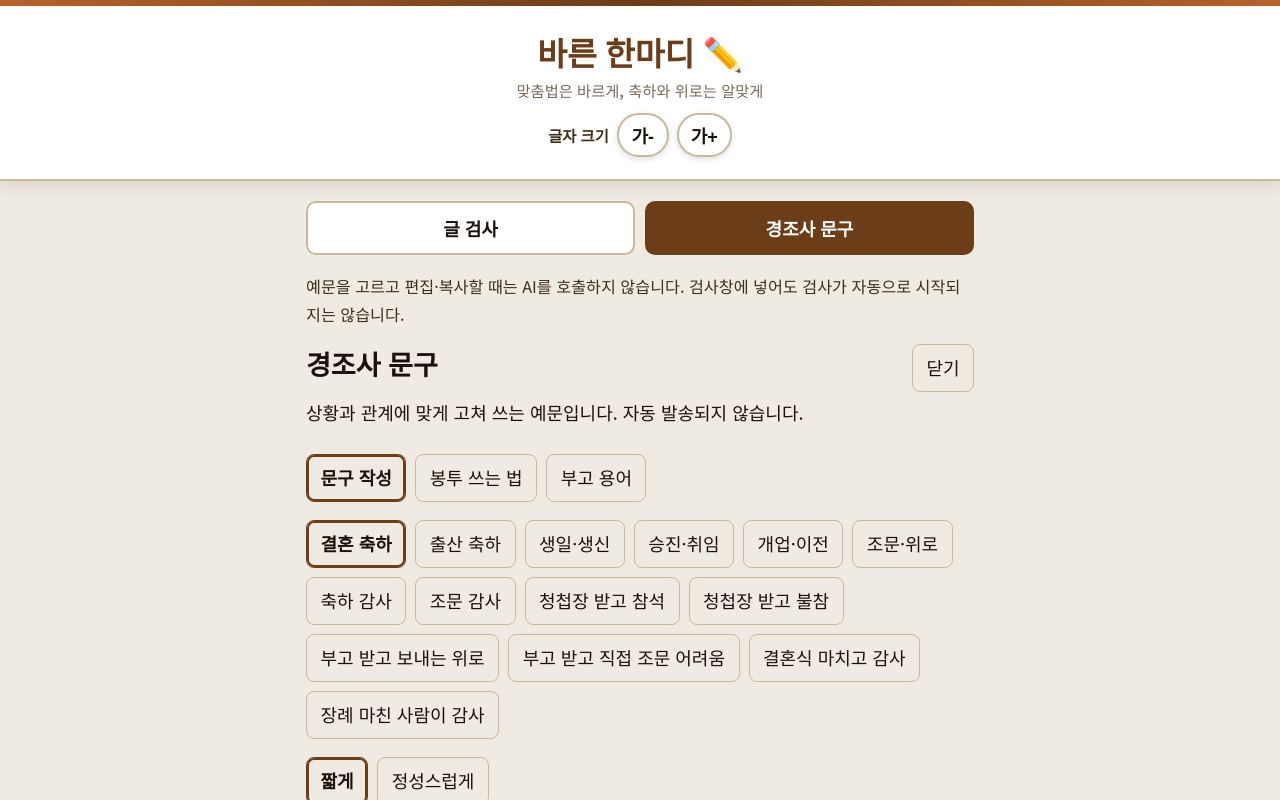
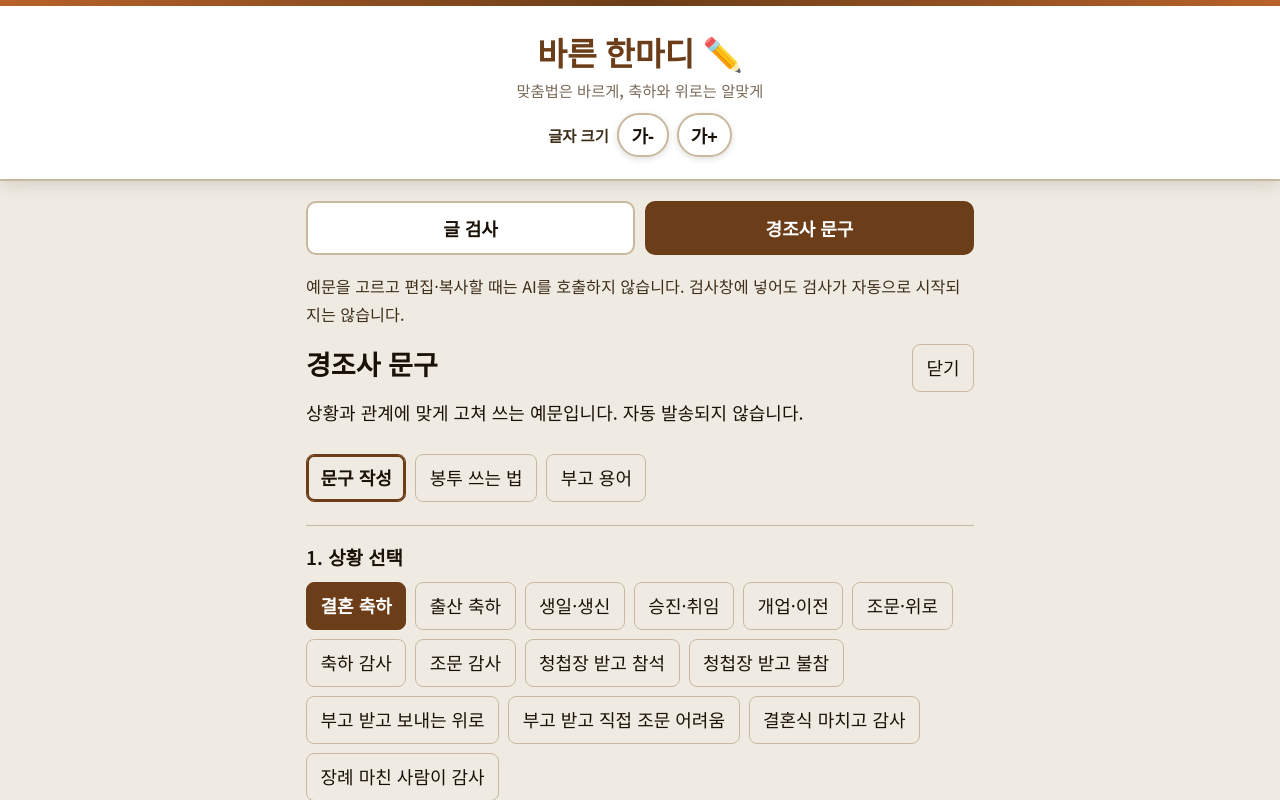
Before and after one commit to jwh781101-ship-it/spelling-checker, a Next.js app: page / in a window 1280 px wide. Both pictures are taken after a click on the button "경조사 문구". Shown: the top 800 px of the page. Built offline with nearby package versions, Linux system fonts and the light colour scheme.

Commit message:
Clarify occasion message selection sections

```diff
--- a/app/components/MessageTemplates.js
+++ b/app/components/MessageTemplates.js
@@ -107,21 +107,31 @@ export default function MessageTemplates({ onUse, onClose, onFindDictionary }) {
       {tab === 'envelope' && <EnvelopeGuide />}
       {tab === 'terms' && <FuneralTerms onFindDictionary={onFindDictionary} />}
       <div hidden={tab !== 'write'}>
-        <div className="mt-categories" role="group" aria-label="문구 범주">
+        <section className="mt-choice-section" aria-labelledby="mt-situation-heading">
+          <h3 id="mt-situation-heading" className="mt-section-title">1. 상황 선택</h3>
+          <div className="mt-categories" role="group" aria-labelledby="mt-situation-heading">
           {categories.map((category) => <button type="button" className="mt-category" aria-pressed={categoryId === category.id} key={category.id} onClick={() => requestAction({kind:'category', value:category.id})}>
             {category.id === 'bereavement-comfort' ? '부고 받고 보내는 위로' : category.id === 'funeral-gratitude' ? '장례 마친 사람이 감사' : category.label}
           </button>)}
         </div>
-        <div className="mt-length" role="group" aria-label="문구 길이">
+        </section>
+        <section className="mt-choice-section" aria-labelledby="mt-length-heading">
+          <h3 id="mt-length-heading" className="mt-section-title">2. 문구 길이 선택</h3>
+          <div className="mt-length" role="group" aria-labelledby="mt-length-heading">
           {[['short','짧게'], ['long','정성스럽게']].map(([id,label]) => <button type="button" className="mt-category" key={id} aria-pressed={length === id} onClick={() => requestAction({kind:'length',value:id})}>{label}</button>)}
         </div>
-        <div className="mt-list" aria-label="문구 목록">
-          {filterTemplates(categoryId, length).map((template) => <article className="mt-card" key={template.id}>
-            <h3>{template.label}{template.tone === 'friend' && !template.label.includes('친구') ? ' · 친구에게' : template.tone === 'formal' ? ' · 존댓말' : ''}</h3><p className="mt-preview">{template.body}</p>
+        </section>
+        <section className="mt-choice-section" aria-labelledby="mt-list-heading">
+          <h3 id="mt-list-heading" className="mt-section-title">3. 문구 선택</h3>
+          <p className="mt-section-hint">마음에 드는 문구를 선택한 뒤 아래에서 편집할 수 있습니다.</p>
+          <div className="mt-list">
+          {filterTemplates(categoryId, length).map((template) => <article className={`mt-card${selected?.id === template.id ? ' mt-card-selected' : ''}`} key={template.id}>
+            <h4>{template.label}{template.tone === 'friend' && !template.label.includes('친구') ? ' · 친구에게' : template.tone === 'formal' ? ' · 존댓말' : ''}</h4><p className="mt-preview">{template.body}</p>
             {template.note && <p className="mt-note">{template.note}</p>}
             <button type="button" className="mt-button" aria-pressed={selected?.id === template.id} onClick={() => requestAction({kind:'template',template})} aria-label={`${template.label} 문구 선택`}>{selected?.id === template.id ? '선택됨' : '선택'}</button>
           </article>)}
         </div>
+        </section>
         {selected && <div className="mt-editor" ref={editorRef}>
           <p>선택한 문구: {categories.find((category) => category.id === selected.categoryId)?.label} · {selected.label}</p>
           <label htmlFor="mt-message-body">문구 편집</label><textarea id="mt-message-body" ref={textareaRef} value={body} onChange={editBody} rows={5} />
--- a/app/components/message-templates.css
+++ b/app/components/message-templates.css
@@ -12,7 +12,7 @@
 .mt-list { display: grid; grid-template-columns: repeat(auto-fit, minmax(min(100%, 15rem), 1fr)); gap: .75em; }
 .mt-card, .mt-confirm, .mt-editor { min-width: 0; padding: .75em; border: 1px solid var(--border, #999); border-radius: .5em; }
 .mt-card { background: var(--paper, #fff); }
-.mt-card h3 { margin: 0 0 .4em; font-size: 1em; }
+.mt-card h4 { margin: 0 0 .4em; font-size: 1em; }
 .mt-preview, .mt-note, .mt-confirm p, .mt-status { overflow-wrap: anywhere; white-space: pre-wrap; }
 .mt-preview { margin: 0 0 .75em; }
 .mt-note { margin: 0 0 .75em; font-size: .9em; }
@@ -29,3 +29,16 @@
 
 .mt-tabs, .mt-length { display:flex; flex-wrap:wrap; gap:.5em; margin:1em 0; }
 .mt-button[aria-pressed='true'] { border-color:var(--accent,#3466b2); box-shadow:inset 0 0 0 2px var(--accent,#3466b2); font-weight:700; }
+
+/* 각 선택 단계를 구분하고, 선택은 색상과 글자로 함께 표시합니다. */
+.mt-choice-section { margin-top: 1.25em; padding-top: 1em; border-top: 1px solid var(--border, #999); }
+.mt-section-title { margin: 0 0 .35em; font-size: 1.05em; line-height: 1.4; }
+.mt-section-hint { margin: 0 0 .75em; font-size: .9em; line-height: 1.5; }
+.mt-choice-section .mt-categories, .mt-choice-section .mt-length { margin: .65em 0 0; }
+.mt-choice-section .mt-category[aria-pressed='true'],
+.mt-card .mt-button[aria-pressed='true'] { background: var(--accent, #6b3d18); color: var(--paper, #fff); border-color: var(--accent, #6b3d18); box-shadow: none; }
+.mt-card-selected { border: 2px solid var(--accent, #6b3d18); padding: calc(.75em - 1px); }
+@media (max-width: 390px) {
+  .mt-choice-section .mt-categories, .mt-choice-section .mt-length { display: grid; grid-template-columns: repeat(2, minmax(0, 1fr)); }
+  .mt-choice-section .mt-category { width: 100%; }
+}
```
